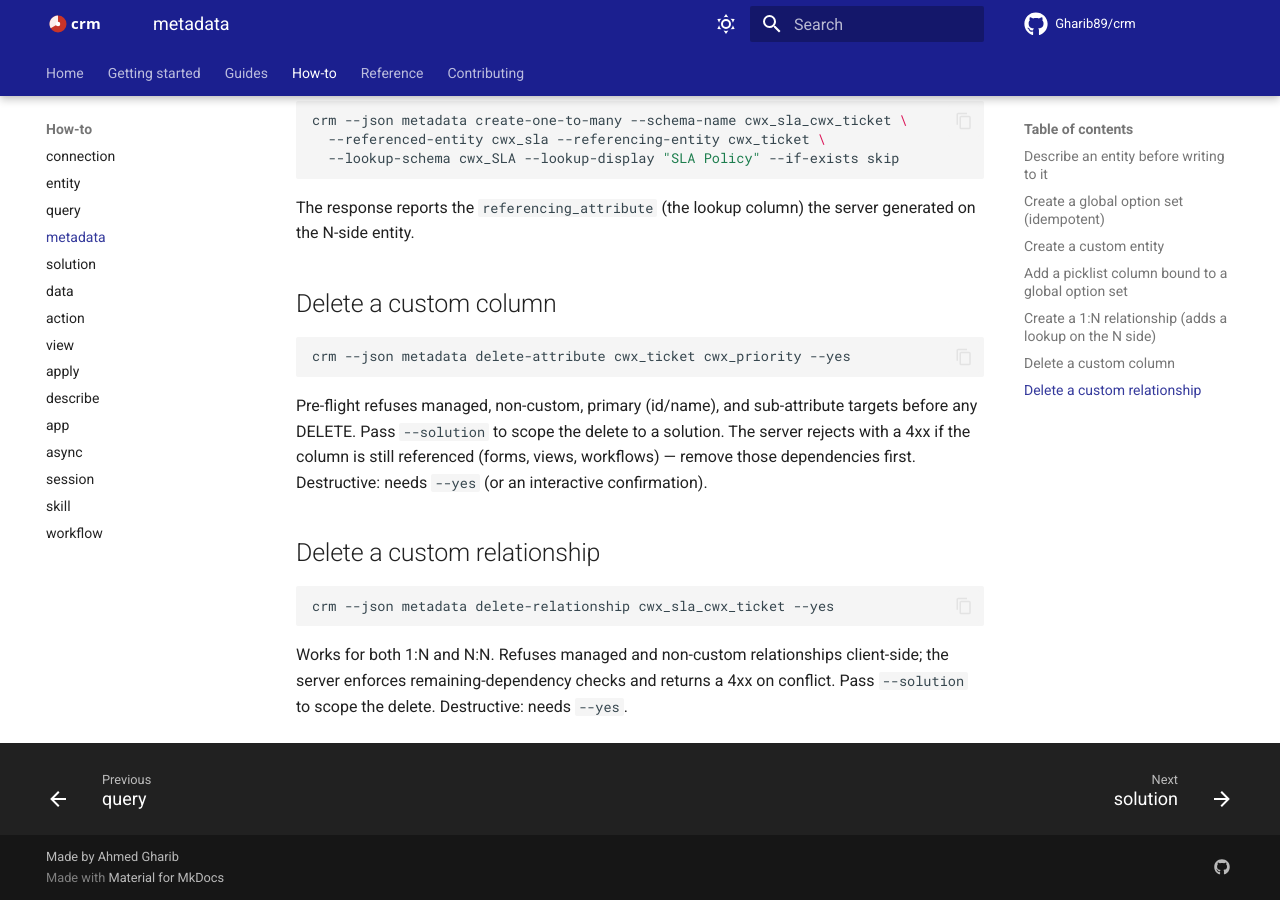
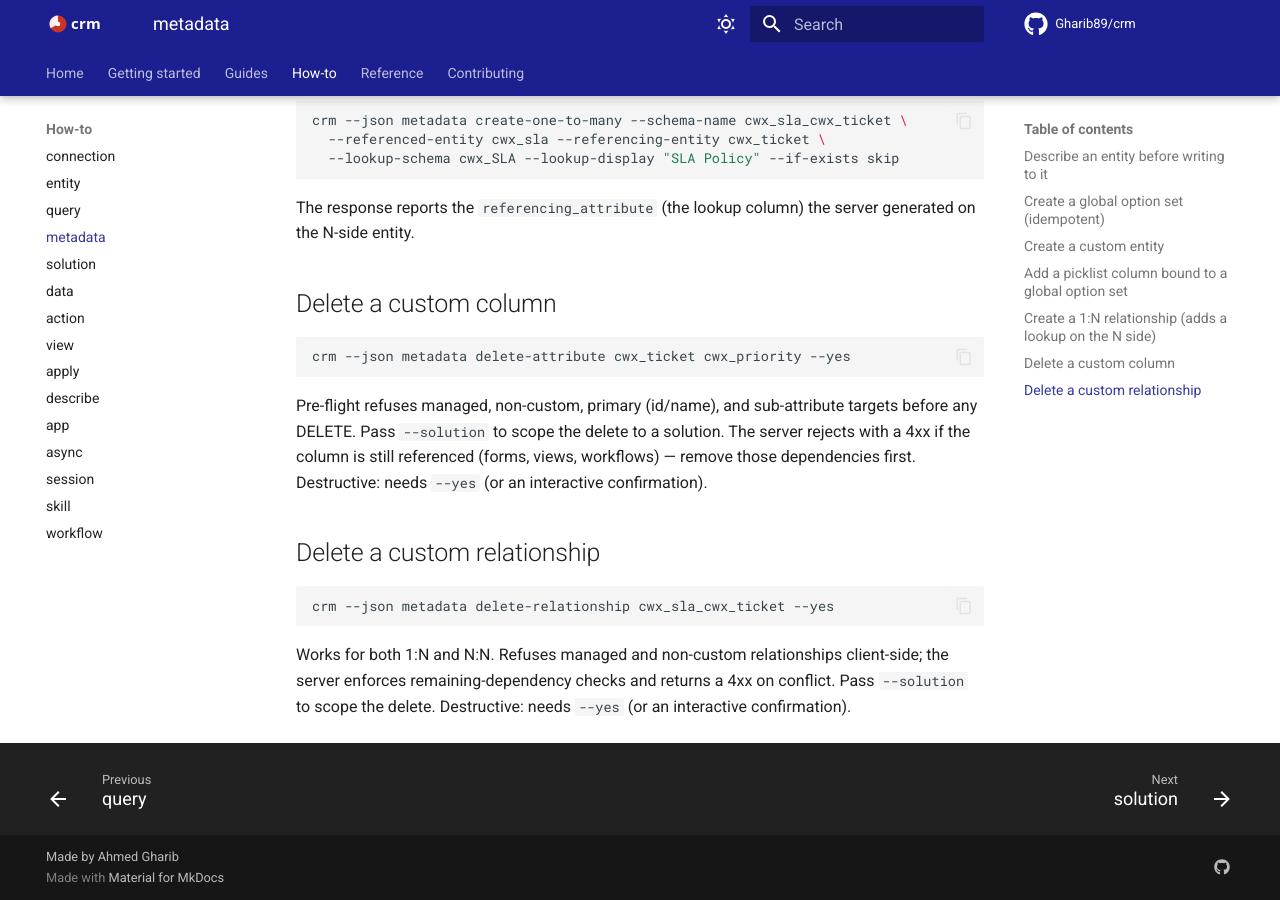
Before and after one commit to Gharib89/crm, an MkDocs documentation site: the page built from docs/how-to/metadata.md, in a window 1280 px wide and 900 px high, scrolled down 1576 px. Built offline with MkDocs 1.6.1 and Material for MkDocs 9.7.7, drawn with Linux system fonts in a browser that asks for light colours; comment, search, counter and statistics services are not loaded.

Commit message:
docs(how-to): align delete-relationship --yes wording (Copilot #103)
Co-Authored-By: Claude Opus 4.8 (1M context) <noreply@anthropic.com>

````diff
--- a/docs/how-to/metadata.md
+++ b/docs/how-to/metadata.md
@@ -79,4 +79,4 @@ Pre-flight refuses managed, non-custom, primary (id/name), and sub-attribute tar
 ```bash
 crm --json metadata delete-relationship cwx_sla_cwx_ticket --yes
 ```
-Works for both 1:N and N:N. Refuses managed and non-custom relationships client-side; the server enforces remaining-dependency checks and returns a 4xx on conflict. Pass `--solution` to scope the delete. Destructive: needs `--yes`.
+Works for both 1:N and N:N. Refuses managed and non-custom relationships client-side; the server enforces remaining-dependency checks and returns a 4xx on conflict. Pass `--solution` to scope the delete. Destructive: needs `--yes` (or an interactive confirmation).
````
